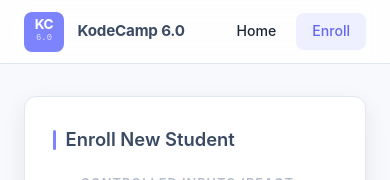
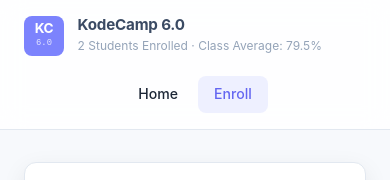
Before and after one commit to Eduaina/Enrollment-App, a React (Vite) app: page /enroll in a window 390 px wide. Shown: the top 180 px of the page. Built offline with nearby package versions, Linux system fonts and the light colour scheme; no server answers.

Commit message:
Router: fixed navbar responsiveness and header dispaly

```diff
--- a/src/App.css
+++ b/src/App.css
@@ -46,12 +46,12 @@ body {
   padding: 2rem 1.5rem 4rem;
 }
 
-/* NAVBAR  */
+/* NAVBAR & HEADER INTEGRATION */
 .navbar {
   position: sticky;
   top: 0;
   z-index: 100;
-  background: rgba(255, 255, 255, 0.85); /* Changed from dark to translucent light */
+  background: rgba(255, 255, 255, 0.85);
   backdrop-filter: blur(12px);
   -webkit-backdrop-filter: blur(12px);
   border-bottom: 1px solid var(--border);
@@ -70,6 +70,19 @@ body {
 }
 
 .navbar-brand {
+  display: flex;
+  align-items: center;
+  height: 100%;
+}
+
+/* Header component container internal alignments */
+.header {
+  display: flex;
+  align-items: center;
+  height: 100%;
+}
+
+.header-inner {
   display: flex;
   align-items: center;
   gap: 0.85rem;
@@ -101,21 +114,25 @@ body {
   font-family: "JetBrains Mono", monospace;
 }
 
-.navbar-title-group {
+.header-text {
   display: flex;
   flex-direction: column;
+  justify-content: center;
 }
 
-.navbar-title {
+.header-text h1 {
   font-weight: 700;
   font-size: 0.95rem;
-  color: #2c3d58ee; /* Updated to light theme title color */
+  color: #2c3d58ee;
   letter-spacing: -0.2px;
+  line-height: 1.2;
 }
 
-.navbar-meta {
+.header-meta {
   font-size: 0.72rem;
   color: var(--text-muted);
+  line-height: 1.2;
+  margin-top: 0.1rem;
 }
 
 .navbar-nav {
@@ -149,7 +166,7 @@ body {
 .section-title {
   font-size: 1.15rem;
   font-weight: 600;
-  color: #2c3d58ee; /* Updated to custom light theme text color */
+  color: #2c3d58ee;
   margin-bottom: 1.25rem;
   display: flex;
   align-items: center;
@@ -163,7 +180,6 @@ body {
   height: 1.1em;
   background: var(--accent);
   border-radius: 2px;
-
 }
 
 /* ENROLL FORM  */
@@ -466,7 +482,7 @@ body {
 
 .badge-status-active {
   background: #dcfce7;
-   color: #15803d;
+  color: #15803d;
 }
 
 .badge-status-inactive{
@@ -475,9 +491,9 @@ body {
 }
 
 .badge-grade {
-   background: #fef3c7;
-   color: #b45309;
-  }
+  background: #fef3c7;
+  color: #b45309;
+}
 
 /* STAT BAR  */
 .stat-wrapper {
@@ -670,6 +686,39 @@ body {
 
 /* RESPONSIVE */
 @media (max-width: 680px) {
+  .navbar {
+    height: auto;
+    padding: 1rem 0;
+  }
+
+  .navbar-inner {
+    flex-direction: column;
+    gap: 1rem;
+    align-items: flex-start;
+  }
+
+  .navbar-nav {
+    width: 100%;
+    justify-content: center;
+    margin-top: 0.25rem;
+  }
+
+  .header-inner {
+    align-items: flex-start;
+  }
+
+  .header-text {
+    align-items: flex-start;
+  }
+
+  .header-meta {
+    /* display: none; */
+    margin-top: 0.25rem;
+    font-size: 0.75rem;
+    line-height: 1.4;
+    word-break: break-word;
+  }
+
   .detail-card {
     grid-template-columns: 1fr;
   }
@@ -694,10 +743,6 @@ body {
     align-items: flex-start;
   }
 
-  .navbar-meta {
-    display: none;
-  }
-
   .not-found-code {
     font-size: 4rem;
   }
--- a/src/components/Navbar.jsx
+++ b/src/components/Navbar.jsx
@@ -1,4 +1,5 @@
 import { NavLink } from "react-router-dom";
+import Header from "./Header";
 
 const Navbar = ({ studentCount, averageScore }) => {
   const navClass = ({ isActive }) =>
@@ -8,22 +9,18 @@ const Navbar = ({ studentCount, averageScore }) => {
     <header className="navbar">
       <div className="navbar-inner">
         <div className="navbar-brand">
-          <div className="header-logo">
-            <span className="logo-mark">KC</span>
-            <span className="logo-version">6.0</span>
-          </div>
-          <div className="navbar-title-group">
-            <span className="navbar-title">KodeCamp 6.0</span>
-            <span className="navbar-meta">
-              {`${studentCount} Students · Avg: ${averageScore.toFixed(1)}%`}
-            </span>
-          </div>
+          <Header
+            title="KodeCamp 6.0"
+            studentCount={studentCount}
+            averageScore={averageScore}
+          />
         </div>
 
         <nav className="navbar-nav">
           <NavLink to="/" end className={navClass}>
             Home
           </NavLink>
+
           <NavLink to="/enroll" className={navClass}>
             Enroll
           </NavLink>
--- a/src/pages/StudentDetailPage.jsx
+++ b/src/pages/StudentDetailPage.jsx
@@ -4,7 +4,9 @@ import StatBar from "../components/StatBar";
 
 const StudentDetailPage = ({ students }) => {
   const { id } = useParams();
-  const student = students.find((s) => s.id === id);
+  const student = students.find(
+  (student) => String(student.id) === String(id)
+);
 
   if (!student) {
     return (
```
